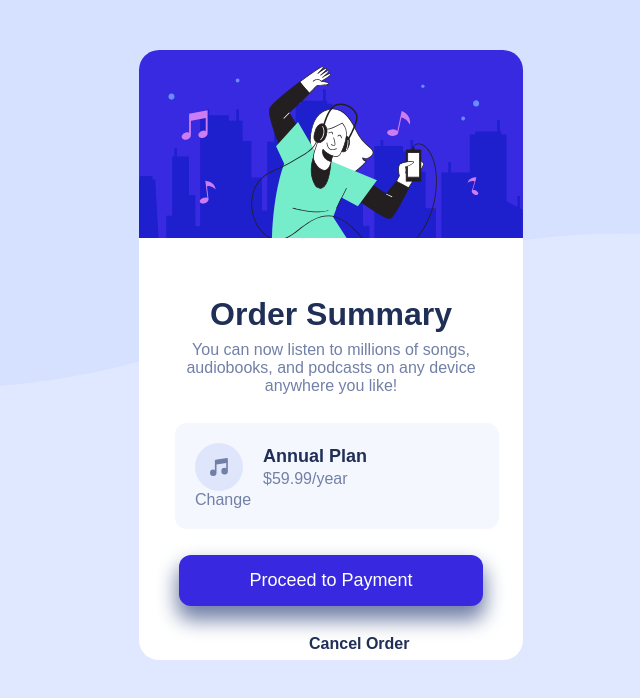
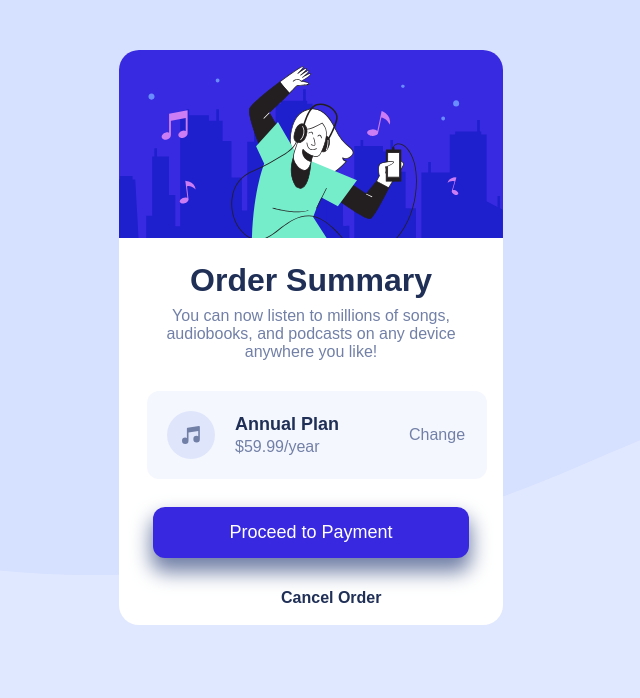
Before and after one commit to TobbyFranc/postcard-FEM, a plain HTML site: page index.html in a window 1280 px wide. Shown: the whole page, without its empty margins (361-1001 px from the left). Drawn offline with Linux system fonts and the light colour scheme.

Commit message:
updattedd

```diff
--- a/card.css
+++ b/card.css
@@ -10,36 +10,42 @@ body {
     url(./order-summary-component-main/images/pattern-background-desktop.svg);
   background-size: cover;
   background-repeat: no-repeat;
+  /* display: flex;
+  justify-content: center;
+  align-content: center;
+  flex-direction: column;
+   display: grid;
+  place-content: center; */
 }
 
 main {
   background-color: #fff;
   width: 30%;
-  height: 610px;
+  min-height: auto;
   box-sizing: border-box;
-  padding: 20px;
   border-radius: 20px;
-  position: absolute;
+  position: relative;
   top: 50px;
-  left: 500px;
+  left: 30rem;
 }
 
 /*Trying to attach the tunes image to the mother container*/
 .img {
-  position: absolute;
-  left: 0;
-  margin-top: 0;
-  top: 0;
+  /* position: absolute; */
   width: 100%;
   min-height: 20vh;
   border-radius: 20px 20px 0 0;
 }
 
+
 main div {
   position: relative;
-  top: 13vh;
   margin: 2px 6px 2px 6px;
-  padding: 4px;
+  padding: 6px;
+}
+
+.text{
+  margin: 0 1rem;
 }
 
 .describe {
@@ -62,7 +68,7 @@ main div {
 
 .plan {
   display: flex;
-  flex-wrap: wrap;
+  /* flex-wrap: wrap; */
   width: 100%;
   min-height: auto;
   background-color: hsl(225, 100%, 98%);
```
